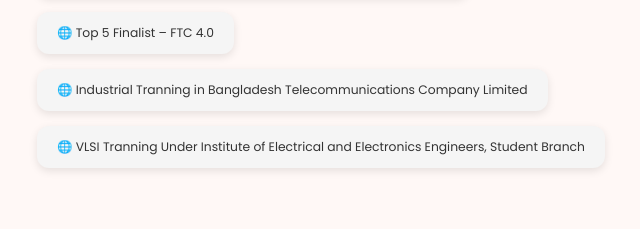
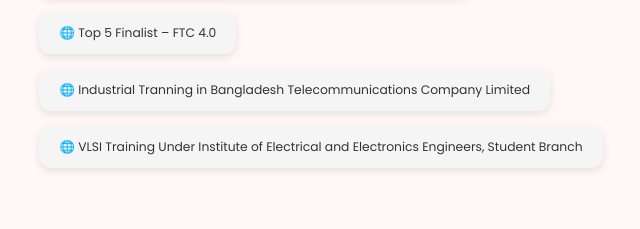
Before and after one commit to AManan651/abdullahmohammedportfolio, a plain HTML site: page index.html in a window 1280 px wide. Shown: the part 2271-2500 px from the top of the page, 319-959 px from the left. Drawn offline with nearby package versions, Linux system fonts and the light colour scheme.

Commit message:
Update index.html

```diff
--- a/index.html
+++ b/index.html
@@ -180,7 +180,7 @@
         <li><a href="https://drive.google.com/file/d/1HT5IwTW_AgGAz6q917Kea7mVBC4MbIJE/view?usp=drive_link">⚙️ Former Campus Ambassador of YOUR CAMPUS– IoT Platform</a></li>
         <li><a href="https://drive.google.com/file/d/1YNEk4MgNU3zzhGCLk8l4WG-d_g4KHTUa/view?usp=drive_link">🌐 Top 5 Finalist – FTC 4.0</a></li>
         <li><a href="https://drive.google.com/file/d/1v9Y6gIlcfKlOPw0mc0ETIocExKhsp6jM/view?usp=sharing">🌐 Industrial Tranning in Bangladesh Telecommunications Company Limited</a></li>
-        <li><a href="https://drive.google.com/file/d/1v9Y6gIlcfKlOPw0mc0ETIocExKhsp6jM/view?usp=sharing">🌐 VLSI Tranning Under Institute of Electrical and Electronics Engineers, Student Branch</a></li>
+        <li><a href="https://drive.google.com/file/d/1v9Y6gIlcfKlOPw0mc0ETIocExKhsp6jM/view?usp=sharing">🌐 VLSI Training Under Institute of Electrical and Electronics Engineers, Student Branch</a></li>
       </ul>
     </div>
   </section>
```
